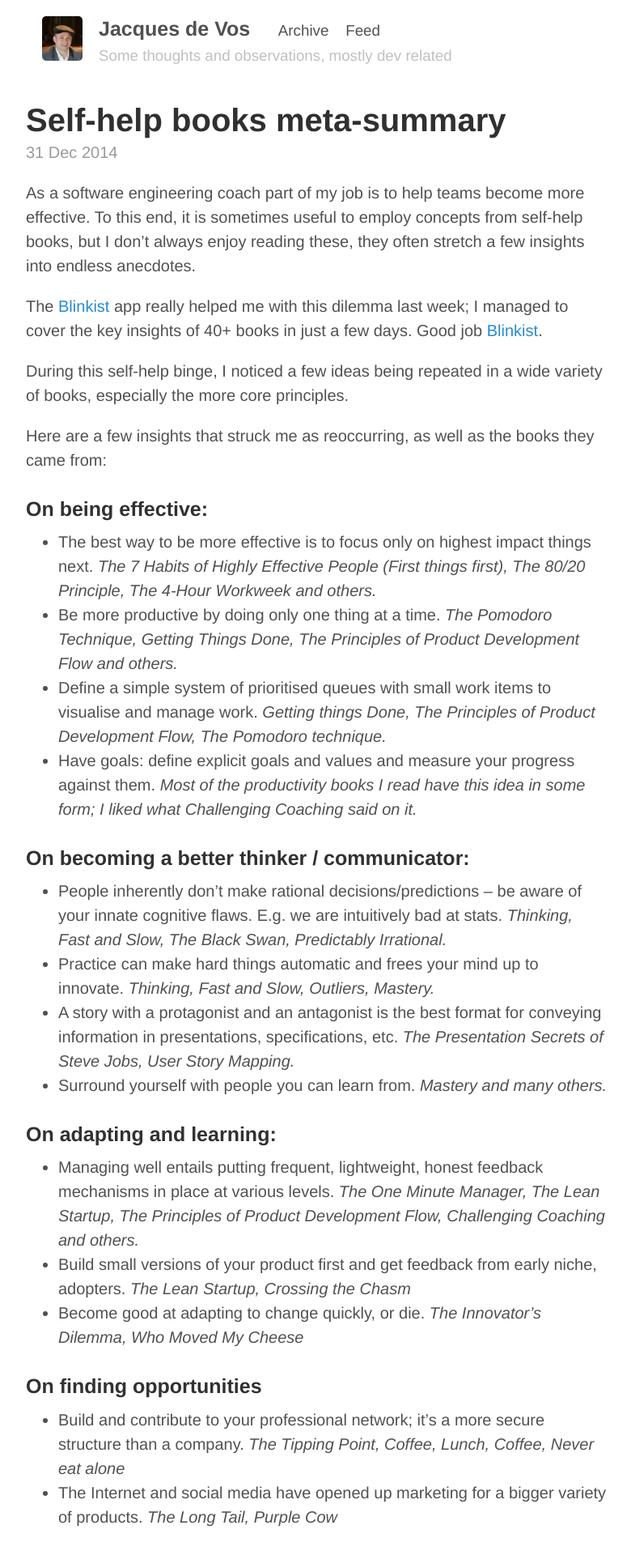
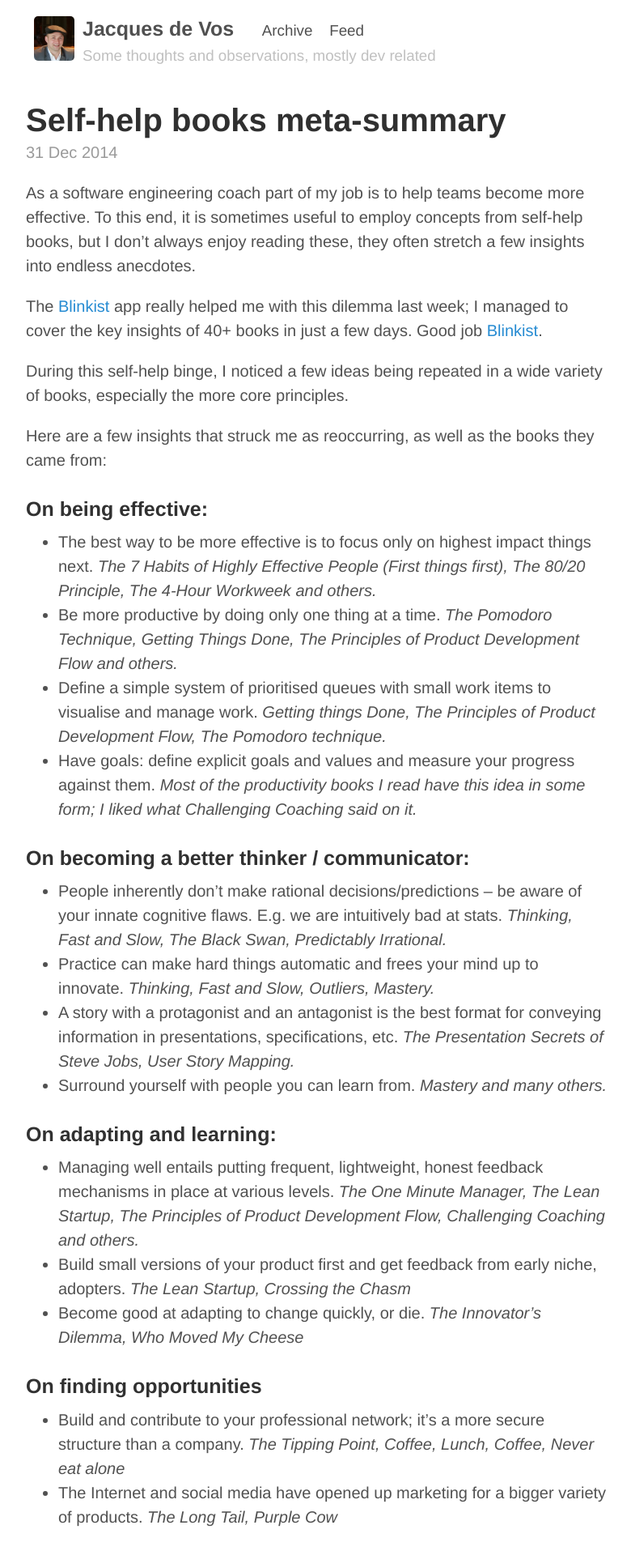
Before and after one commit to jacdevos/jacdevos.github.io.old, a Jekyll site: the page built from index.html, in a window 1280 px wide. Shown: the top 1920 px of the page at 81% size, without its empty margins (248-1028 px from the left). Built offline with Jekyll 4.4.1, drawn with Linux system fonts in a browser that asks for light colours; Markdown is read by kramdown in place of the engine named in the settings; the list of posts is cut into pages by our own code.

Commit message:
Update default.html

```diff
--- a/_layouts/default.html
+++ b/_layouts/default.html
@@ -8,7 +8,7 @@
     <div class="container content">
       <div class="masthead">
         <h3 class="masthead-title">
-         <img src="{{ site.baseurl }}public/JacquesFace.JPG" width="50" align="left" style="margin: 0px 20px"></img>
+         <img src="{{ site.baseurl }}public/JacquesFace.JPG" width="50" align="left" style="margin: 0px 10px"></img>
          <a href="{{ site.baseurl }}" title="Home">{{ site.title }}</a>
 &nbsp
 {% for page in site.pages_list %}
```
